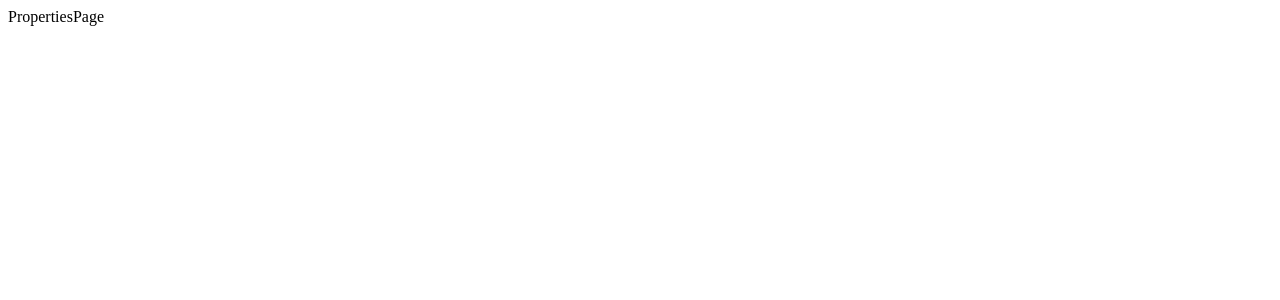
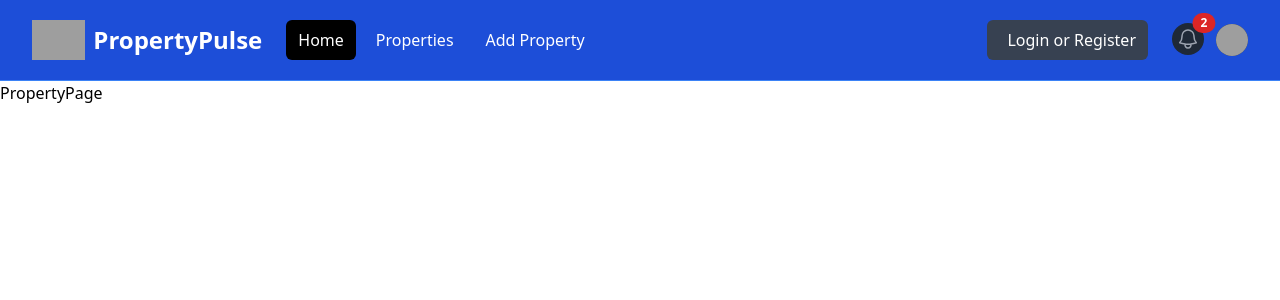
Before and after one commit to UsamaBhakrani/property-nextjs, a Next.js app: page /properties/add in a window 1280 px wide. Shown: the top 300 px of the page. Built offline with nearby package versions, Linux system fonts and the light colour scheme; grey boxes are pictures that could not be loaded.

Commit message:
Configure tailwind and add new pages

```diff
--- a/app/layout.jsx
+++ b/app/layout.jsx
@@ -1,10 +1,13 @@
+import "../assets/styles/globals.css";
+import Navbar from "@/components/Navbar";
 import React from "react";
 
 const HomeLayout = ({ children }) => {
   return (
     <html lang="en">
       <body>
-        <div>{children}</div>
+        <Navbar />
+        <main>{children}</main>
       </body>
     </html>
   );
--- a/app/page.jsx
+++ b/app/page.jsx
@@ -1,5 +1,6 @@
 import Link from "next/link";
 import React from "react";
+import "@/assets/styles/globals.css";
 
 const HomePage = () => {
   return (
--- a/app/properties/[id]/page.jsx
+++ b/app/properties/[id]/page.jsx
@@ -1,9 +1,6 @@
-import React from 'react'
+"use client";
+const PropertyPage = () => {
+  return <div>PropertyPage</div>;
+};
 
-const PropertiesPage = () => {
-  return (
-    <div>PropertiesPage</div>
-  )
-}
-
-export default PropertiesPage
+export default PropertyPage;
--- /dev/null
+++ b/assets/styles/globals.css
@@ -0,0 +1,3 @@
+@tailwind base;
+@tailwind components;
+@tailwind utilities;
--- /dev/null
+++ b/components/Navbar.jsx
@@ -0,0 +1,206 @@
+"use client";
+
+const Navbar = () => {
+  return (
+    <nav className="bg-blue-700 border-b border-blue-500">
+      <div className="mx-auto max-w-7xl px-2 sm:px-6 lg:px-8">
+        <div className="relative flex h-20 items-center justify-between">
+          <div className="absolute inset-y-0 left-0 flex items-center md:hidden">
+            {/* <!-- Mobile menu button--> */}
+            <button
+              type="button"
+              id="mobile-dropdown-button"
+              className="relative inline-flex items-center justify-center rounded-md p-2 text-gray-400 hover:bg-gray-700 hover:text-white focus:outline-none focus:ring-2 focus:ring-inset focus:ring-white"
+              aria-controls="mobile-menu"
+              aria-expanded="false"
+            >
+              <span className="absolute -inset-0.5"></span>
+              <span className="sr-only">Open main menu</span>
+              <svg
+                className="block h-6 w-6"
+                fill="none"
+                viewBox="0 0 24 24"
+                strokeWidth="1.5"
+                stroke="currentColor"
+                aria-hidden="true"
+              >
+                <path
+                  strokeLinecap="round"
+                  strokeLinejoin="round"
+                  d="M3.75 6.75h16.5M3.75 12h16.5m-16.5 5.25h16.5"
+                />
+              </svg>
+            </button>
+          </div>
+
+          <div className="flex flex-1 items-center justify-center md:items-stretch md:justify-start">
+            {/* <!-- Logo --> */}
+            <a className="flex flex-shrink-0 items-center" href="/index.html">
+              <img
+                className="h-10 w-auto"
+                src="images/logo-white.png"
+                alt="PropertyPulse"
+              />
+
+              <span className="hidden md:block text-white text-2xl font-bold ml-2">
+                PropertyPulse
+              </span>
+            </a>
+            {/* <!-- Desktop Menu Hidden below md screens --> */}
+            <div className="hidden md:ml-6 md:block">
+              <div className="flex space-x-2">
+                <a
+                  href="/index.html"
+                  className="text-white bg-black hover:bg-gray-900 hover:text-white rounded-md px-3 py-2"
+                >
+                  Home
+                </a>
+                <a
+                  href="/properties.html"
+                  className="text-white hover:bg-gray-900 hover:text-white rounded-md px-3 py-2"
+                >
+                  Properties
+                </a>
+                <a
+                  href="/add-property.html"
+                  className="text-white hover:bg-gray-900 hover:text-white rounded-md px-3 py-2"
+                >
+                  Add Property
+                </a>
+              </div>
+            </div>
+          </div>
+
+          {/* <!-- Right Side Menu (Logged Out) --> */}
+          <div className="hidden md:block md:ml-6">
+            <div className="flex items-center">
+              <button className="flex items-center text-white bg-gray-700 hover:bg-gray-900 hover:text-white rounded-md px-3 py-2">
+                <i className="fa-brands fa-google text-white mr-2"></i>
+                <span>Login or Register</span>
+              </button>
+            </div>
+          </div>
+
+          {/* <!-- Right Side Menu (Logged In) --> */}
+          <div className="absolute inset-y-0 right-0 flex items-center pr-2 md:static md:inset-auto md:ml-6 md:pr-0">
+            <a href="messages.html" className="relative group">
+              <button
+                type="button"
+                className="relative rounded-full bg-gray-800 p-1 text-gray-400 hover:text-white focus:outline-none focus:ring-2 focus:ring-white focus:ring-offset-2 focus:ring-offset-gray-800"
+              >
+                <span className="absolute -inset-1.5"></span>
+                <span className="sr-only">View notifications</span>
+                <svg
+                  className="h-6 w-6"
+                  fill="none"
+                  viewBox="0 0 24 24"
+                  strokeWidth="1.5"
+                  stroke="currentColor"
+                  aria-hidden="true"
+                >
+                  <path
+                    strokeLinecap="round"
+                    strokeLinejoin="round"
+                    d="M14.857 17.082a23.848 23.848 0 005.454-1.31A8.967 8.967 0 0118 9.75v-.7V9A6 6 0 006 9v.75a8.967 8.967 0 01-2.312 6.022c1.733.64 3.56 1.085 5.455 1.31m5.714 0a24.255 24.255 0 01-5.714 0m5.714 0a3 3 0 11-5.714 0"
+                  />
+                </svg>
+              </button>
+              <span className="absolute top-0 right-0 inline-flex items-center justify-center px-2 py-1 text-xs font-bold leading-none text-white transform translate-x-1/2 -translate-y-1/2 bg-red-600 rounded-full">
+                2
+                {/* <!-- Replace with the actual number of notifications --> */}
+              </span>
+            </a>
+            {/* <!-- Profile dropdown button --> */}
+            <div className="relative ml-3">
+              <div>
+                <button
+                  type="button"
+                  className="relative flex rounded-full bg-gray-800 text-sm focus:outline-none focus:ring-2 focus:ring-white focus:ring-offset-2 focus:ring-offset-gray-800"
+                  id="user-menu-button"
+                  aria-expanded="false"
+                  aria-haspopup="true"
+                >
+                  <span className="absolute -inset-1.5"></span>
+                  <span className="sr-only">Open user menu</span>
+                  <img
+                    className="h-8 w-8 rounded-full"
+                    src="images/profile.png"
+                    alt=""
+                  />
+                </button>
+              </div>
+
+              {/* <!-- Profile dropdown --> */}
+              <div
+                id="user-menu"
+                className="hidden absolute right-0 z-10 mt-2 w-48 origin-top-right rounded-md bg-white py-1 shadow-lg ring-1 ring-black ring-opacity-5 focus:outline-none"
+                role="menu"
+                aria-orientation="vertical"
+                aria-labelledby="user-menu-button"
+                tabIndex="-1"
+              >
+                <a
+                  href="/profile.html"
+                  className="block px-4 py-2 text-sm text-gray-700"
+                  role="menuitem"
+                  tabIndex="-1"
+                  id="user-menu-item-0"
+                >
+                  Your Profile
+                </a>
+                <a
+                  href="saved-properties.html"
+                  className="block px-4 py-2 text-sm text-gray-700"
+                  role="menuitem"
+                  tabIndex="-1"
+                  id="user-menu-item-2"
+                >
+                  Saved Properties
+                </a>
+                <a
+                  href="#"
+                  className="block px-4 py-2 text-sm text-gray-700"
+                  role="menuitem"
+                  tabIndex="-1"
+                  id="user-menu-item-2"
+                >
+                  Sign Out
+                </a>
+              </div>
+            </div>
+          </div>
+        </div>
+      </div>
+
+      {/* <!-- Mobile menu, show/hide based on menu state. --> */}
+      <div className="hidden" id="mobile-menu">
+        <div className="space-y-1 px-2 pb-3 pt-2">
+          <a
+            href="/index.html"
+            className="bg-gray-900 text-white block rounded-md px-3 py-2 text-base font-medium"
+          >
+            Home
+          </a>
+          <a
+            href="/properties.html"
+            className="text-gray-300 hover:bg-gray-700 hover:text-white block rounded-md px-3 py-2 text-base font-medium"
+          >
+            Properties
+          </a>
+          <a
+            href="/add-property.html"
+            className="text-gray-300 hover:bg-gray-700 hover:text-white block rounded-md px-3 py-2 text-base font-medium"
+          >
+            Add Property
+          </a>
+          <button className="flex items-center text-white bg-gray-700 hover:bg-gray-900 hover:text-white rounded-md px-3 py-2 my-4">
+            <i className="fa-brands fa-google mr-2"></i>
+            <span>Login or Register</span>
+          </button>
+        </div>
+      </div>
+    </nav>
+  );
+};
+
+export default Navbar;
--- a/package.json
+++ b/package.json
@@ -15,6 +15,7 @@
   },
   "devDependencies": {
     "postcss": "^8",
-    "tailwindcss": "^3.4.1"
+    "tailwindcss": "^3.3.0",
+    "autoprefixer": "^10.0.1"
   }
 }
--- /dev/null
+++ b/postcss.config.js
@@ -0,0 +1,6 @@
+module.exports = {
+  plugins: {
+    tailwindcss: {},
+    autoprefixer: {},
+  },
+}
--- a/tailwind.config.js
+++ b/tailwind.config.js
@@ -1,18 +1,12 @@
 /** @type {import('tailwindcss').Config} */
 module.exports = {
   content: [
+    "./app/**/*.{js,ts,jsx,tsx,mdx}",
     "./pages/**/*.{js,ts,jsx,tsx,mdx}",
     "./components/**/*.{js,ts,jsx,tsx,mdx}",
-    "./app/**/*.{js,ts,jsx,tsx,mdx}",
   ],
   theme: {
-    extend: {
-      backgroundImage: {
-        "gradient-radial": "radial-gradient(var(--tw-gradient-stops))",
-        "gradient-conic":
-          "conic-gradient(from 180deg at 50% 50%, var(--tw-gradient-stops))",
-      },
-    },
+    extend: {},
   },
   plugins: [],
-};
+}
```
Also changed, not shown: 1 other file (tests, documents, lock files or other folders).
